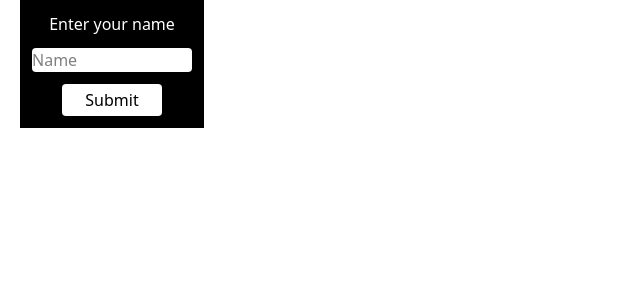
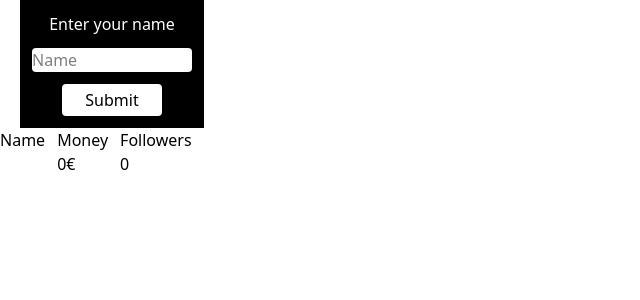
Before and after one commit to Bohnbena/UFM, a Vue app in the folder UFM/: page / in a window 1280 px wide. Shown: the top 300 px of the page, without its empty margins (0-640 px from the left). Built offline with nearby package versions, Linux system fonts and the light colour scheme.

Commit message:
followers hinzugefügt

```diff
--- a/UFM/src/models/Player.ts
+++ b/UFM/src/models/Player.ts
@@ -4,11 +4,13 @@ export const Player = defineStore('player', {
     state: () => ({
         name: '',
         money: 0,
+        followers: 0,
     }),
     persist: true, // Enable persistence
     getters: {
         getName: (state) => state.name,
         getMoney: (state) => state.money,
+        getFollowers: (state) => state.followers,
     },
     actions: {
         setName(name: string) {
--- a/UFM/src/views/HomeView.vue
+++ b/UFM/src/views/HomeView.vue
@@ -11,8 +11,19 @@ const player = Player()
     <div class="ml-5">
       <namebox v-if="player.getName == '' "></namebox>
     </div>
-    <div>
-      <p> {{ player.getName }} </p>
+    <div class="flex gap-3">
+      <div>
+        <p>Name</p>
+        <p> {{ player.getName }} </p>
+      </div>
+      <div>
+        <p>Money</p>
+        <p> {{ player.getMoney}}€</p>
+      </div>
+      <div>
+        <p>Followers</p>
+        <p> {{ player.getFollowers }}</p>
+      </div>
     </div>
   </main>
 </template>
```
